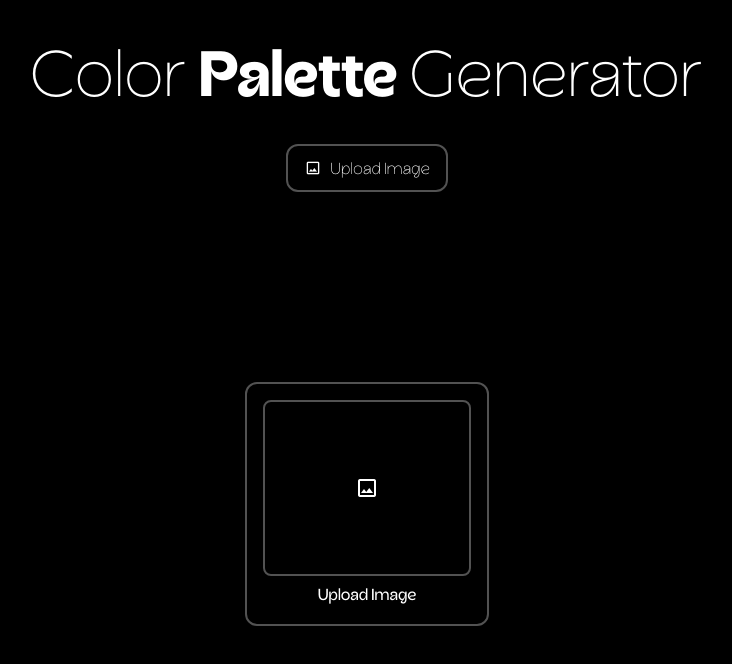
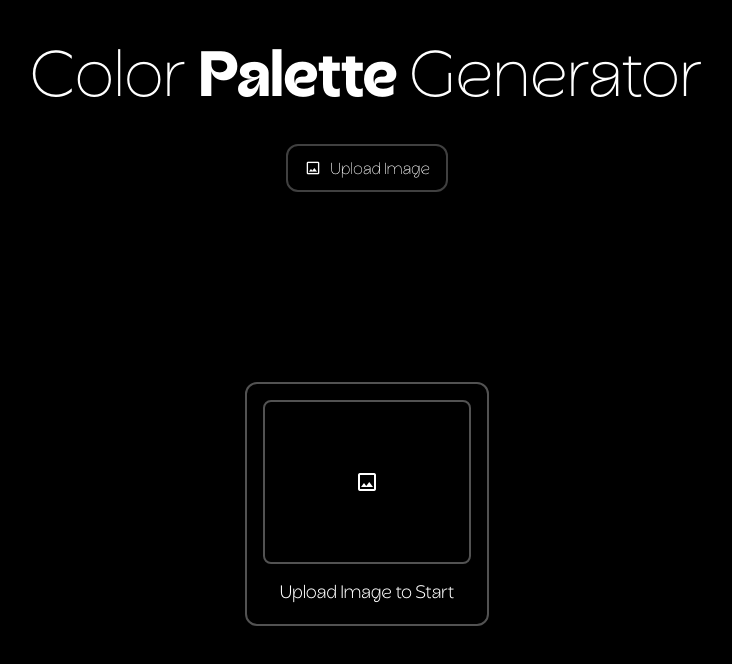
Before and after one commit to oguzhanbayoglu/React-ColorPicker, a React (Create React App) app: page / in a window 1280 px wide. Shown: the top 664 px of the page, without its empty margins (273-1005 px from the left). Built offline with nearby package versions, Linux system fonts and the light colour scheme.

Commit message:
final tweaks

```diff
--- a/src/App.jsx
+++ b/src/App.jsx
@@ -16,7 +16,7 @@ const App = () => {
 
       img.onload = () => {
         const colorThief = new ColorThief();
-        const colorPalette = colorThief.getPalette(img, 10);
+        const colorPalette = colorThief.getPalette(img, 6);
         setUploadedImage(event.target.result);
         setPalette(colorPalette);
         console.log(colorPalette);
@@ -28,8 +28,8 @@ const App = () => {
   };
 
   return (
-    <div className="h-full min-h-full flex flex-col items-center justify-center">
-      <header className="bg-black text-white flex flex-col justify-between items-center p-4 gap-4">
+    <div className="h-full min-h-full flex flex-col items-center justify-center ">
+      <header className=" text-white flex flex-col justify-between items-center p-4 gap-4">
         <h1 className="text-[4rem] mt-4">
           <span className="font-thin">Color</span>{" "}
           <span className="font-black">Palette</span>{" "}
@@ -38,7 +38,7 @@ const App = () => {
         <div className="flex items-center justify-center">
           <label
             htmlFor="file"
-            className="p-2 px-4 rounded-xl  border-2 border-neutral-600 cursor-pointer"
+            className="p-2 px-4 rounded-xl border-2 border-[rgba(255,255,255,0.25)] cursor-pointer"
           >
             <div className="flex items-center justify-center gap-2">
               <span className="material-symbols-outlined text-lg">image</span>
@@ -49,7 +49,7 @@ const App = () => {
         </div>
       </header>
 
-      <main className=" bg-black text-white flex justify-center items-center flex-[1] h-full">
+      <main className="  text-white flex justify-center items-center flex-[1] h-full">
         <div>
           <ImageDisplay
             uploadImage={uploadImage}
--- a/src/components/ImageDisplay.jsx
+++ b/src/components/ImageDisplay.jsx
@@ -7,19 +7,25 @@ const ImageDisplay = ({ uploadedImage, colorPalette, uploadImage }) => {
   return (
     <div className="h-full flex flex-col items-center justify-center ">
       {uploadedImage ? (
-        <div className="flex flex-col items-center justify-center">
+        <div className="flex flex-col items-center justify-center relative">
           <img
             className="h-[50vh] w-[50vw] rounded-2xl overflow-hidden object-cover"
             src={uploadedImage}
             alt="uploaded"
           />
+          <img
+            className="h-[70vh] w-[70vw] rounded-2xl overflow-hidden object-cover absolute blur-[10rem] z-[-1] mt-[-17rem] opacity-50"
+            src={uploadedImage}
+            alt="uploaded"
+          />
+
           <div className="flex gap-4 m-10 flex-row flex-wrap h-[10vh] w-[50vw] justify-center">
             {colorPalette.map((color, index) => {
               const colorStr = color.join(",");
               return (
                 <div
                   style={{ backgroundColor: `rgb(${colorStr})` }}
-                  className="h-32 w-32 rounded-full ease-in-out duration-[2000ms] flex items-center justify-center cursor-pointer"
+                  className="h-32 w-32 rounded-full ease-in-out duration-[500ms] flex items-center justify-center cursor-pointer hover:scale-110"
                   onClick={() => {
                     setCopied(`#${rgbHex(color[0], color[1], color[2])}`);
                     setTimeout(() => {
@@ -75,7 +81,7 @@ const ImageDisplay = ({ uploadedImage, colorPalette, uploadImage }) => {
                 image
               </span>
 
-              <p>Upload Image</p>
+              <p className="mt-2 text-lg font-[200]">Upload Image to Start</p>
             </div>
           </label>
           <input hidden type="file" id="file" onChange={uploadImage} />
--- a/src/index.css
+++ b/src/index.css
@@ -57,6 +57,7 @@ html {
   height: 100%;
   width: 100%;
   background-color: black;
+  z-index: -2;
 }
 
 #root {
```
